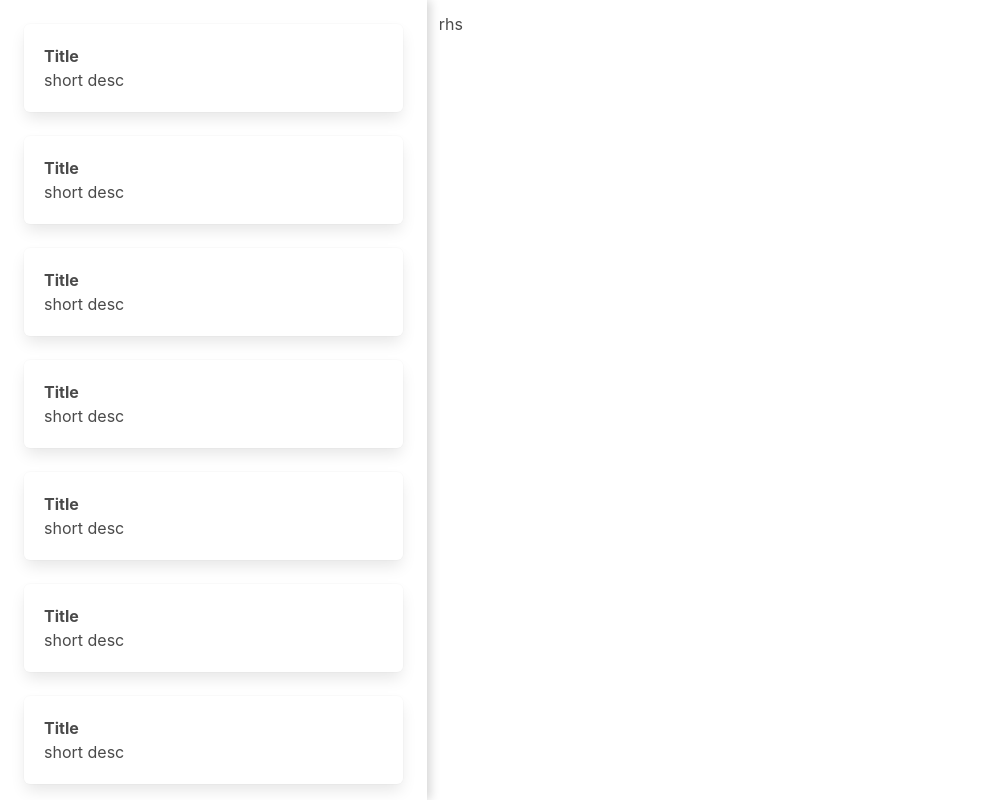
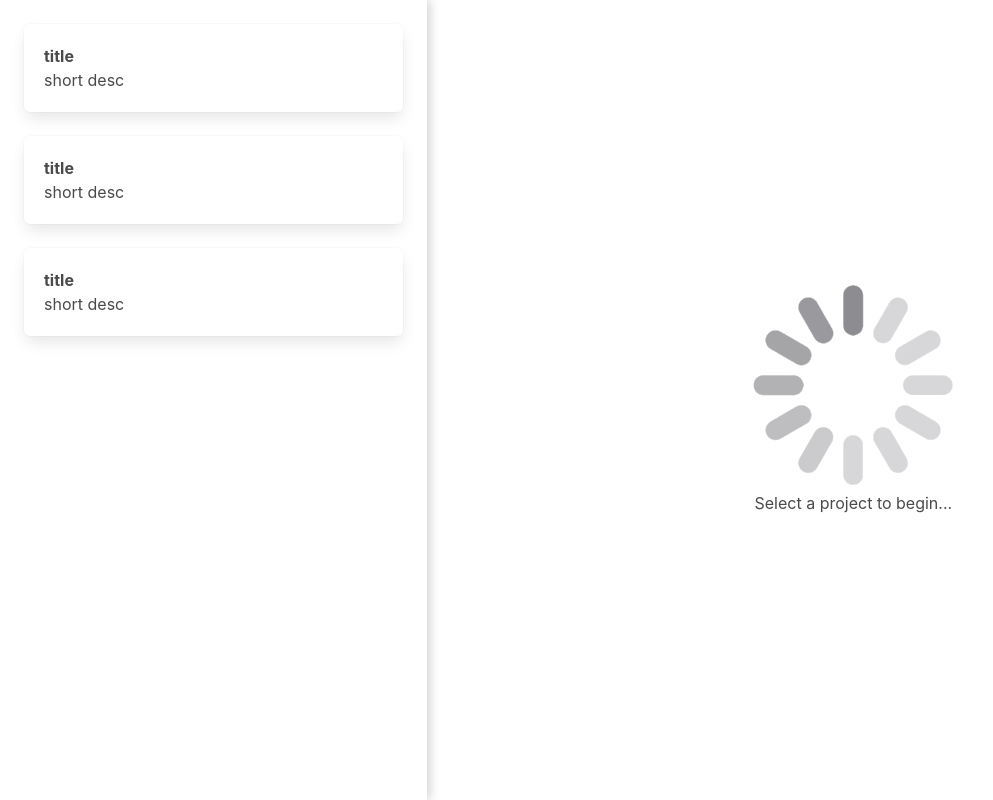
Before and after one commit to williserdman/2022_projects, a SvelteKit app in the folder 3dPortfolio/: page /screen/projects in a window 1280 px wide. Shown: the whole page, without its empty margins (0-993 px from the left). Built offline with nearby package versions, Linux system fonts and the light colour scheme.

Commit message:
Created project interface. And almost done w/ projects page.

```diff
--- a/3dPortfolio/src/routes/screen/projects/+page.svelte
+++ b/3dPortfolio/src/routes/screen/projects/+page.svelte
@@ -1,63 +1,78 @@
 <script lang="ts">
 	import "bulma";
 
-	const projects: { title: string; desc: string; abrDesc: string; link: string } = [];
+	interface Project {
+		title: string;
+		desc: string;
+		abrDesc: string;
+		link: string;
+		githubLink: string;
+	}
+
+	let activeProject: Project | null = null;
+	const projects: Project[] = [
+		{
+			title: "title",
+			desc: "Lorem ipsum dolor sit amet consectetur adipisicing elit. Mollitia quaerat exercitationem, maiores tenetur incidunt impedit, molestias vero dolorem, corrupti ex adipisci quam iure doloribus. Ut consequatur fugit optio quae nostrum!",
+			abrDesc: "short desc",
+			link: "https://threejs.org/",
+			githubLink: "https://github.com/williserdman"
+		},
+		{
+			title: "title",
+			desc: "Lorem ipsum dolor sit amet consectetur adipisicing elit. Mollitia quaerat exercitationem, maiores tenetur incidunt impedit, molestias vero dolorem, corrupti ex adipisci quam iure doloribus. Ut consequatur fugit optio quae nostrum!",
+			abrDesc: "short desc",
+			link: "https://threejs.org/",
+			githubLink: ""
+		},
+		{
+			title: "title",
+			desc: " no lorem",
+			abrDesc: "short desc",
+			link: "https://threejs.org/",
+			githubLink: ""
+		}
+	];
+
+	function setPreview(project: Project) {
+		activeProject = project;
+	}
 </script>
 
 <html lang="html" style="overflow: hidden;">
 	<div class="columns m-0" style="height: 100%;">
 		<div style="height: 100%; overflow: auto;" class="column is-one-third p-5 rhs-shadow">
-			<div class="box">
-				<h4 class="is-4 has-text-weight-bold">Title</h4>
-				<p>short desc</p>
+			{#each projects as project}
+				<!-- svelte-ignore a11y-click-events-have-key-events -->
+				<div class="box" on:click={() => setPreview(project)}>
+					<h4 class="is-4 has-text-weight-bold">{project.title}</h4>
+					<p>{project.abrDesc}</p>
+				</div>
+			{/each}
+		</div>
+		<div class="column" style="position: relative; width: 100%; height: 100%; ">
+			<div
+				class="has-text-centered"
+				style="width: 100%; height: 100%; display: flex; justify-content: center; align-items: center;"
+			>
+				{#if activeProject}
+					<div style="height: 100%; width: 100%;">
+						<iframe
+							style="border: 10px solid darkgrey; background-color: lightgrey;"
+							class="proj-prev m-6"
+							title={activeProject.title}
+							src={activeProject.link}
+							frameborder=""
+						/>
+						<p>{activeProject.desc}</p>
+					</div>
+				{:else}
+					<div>
+						<img src="/loading.gif" alt="Loading..." style="height: 200px; width: 200px;" />
+						<p>Select a project to begin...</p>
+					</div>
+				{/if}
 			</div>
-			<div class="box">
-				<h4 class="is-4 has-text-weight-bold">Title</h4>
-				<p>short desc</p>
-			</div>
-			<div class="box">
-				<h4 class="is-4 has-text-weight-bold">Title</h4>
-				<p>short desc</p>
-			</div>
-			<div class="box">
-				<h4 class="is-4 has-text-weight-bold">Title</h4>
-				<p>short desc</p>
-			</div>
-			<div class="box">
-				<h4 class="is-4 has-text-weight-bold">Title</h4>
-				<p>short desc</p>
-			</div>
-			<div class="box">
-				<h4 class="is-4 has-text-weight-bold">Title</h4>
-				<p>short desc</p>
-			</div>
-			<div class="box">
-				<h4 class="is-4 has-text-weight-bold">Title</h4>
-				<p>short desc</p>
-			</div>
-			<div class="box">
-				<h4 class="is-4 has-text-weight-bold">Title</h4>
-				<p>short desc</p>
-			</div>
-			<div class="box">
-				<h4 class="is-4 has-text-weight-bold">Title</h4>
-				<p>short desc</p>
-			</div>
-			<div class="box">
-				<h4 class="is-4 has-text-weight-bold">Title</h4>
-				<p>short desc</p>
-			</div>
-			<div class="box">
-				<h4 class="is-4 has-text-weight-bold">Title</h4>
-				<p>short desc</p>
-			</div>
-			<div class="box">
-				<h4 class="is-4 has-text-weight-bold">Title</h4>
-				<p>short desc</p>
-			</div>
-		</div>
-		<div class="column">
-			<p>rhs</p>
 		</div>
 	</div>
 </html>
@@ -74,4 +89,8 @@
 		height: 100%;
 		box-shadow: 3px 0px 10px lightgrey;
 	}
+	.proj-prev {
+		width: 90%;
+		height: 50%;
+	}
 </style>
```
Also changed, not shown: 3dPortfolio/src/lib/MainOS.svelte (+10 -1 lines), 3dPortfolio/static/loading.gif (added).
